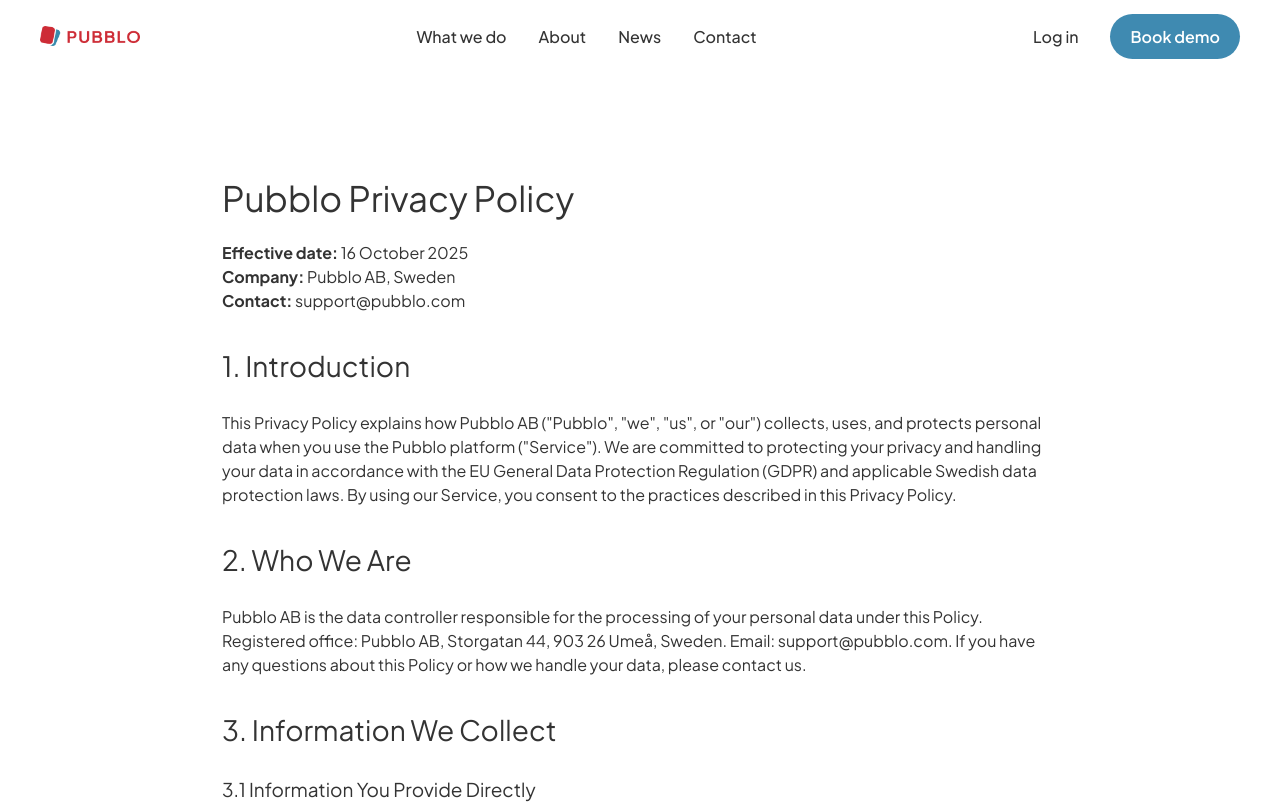
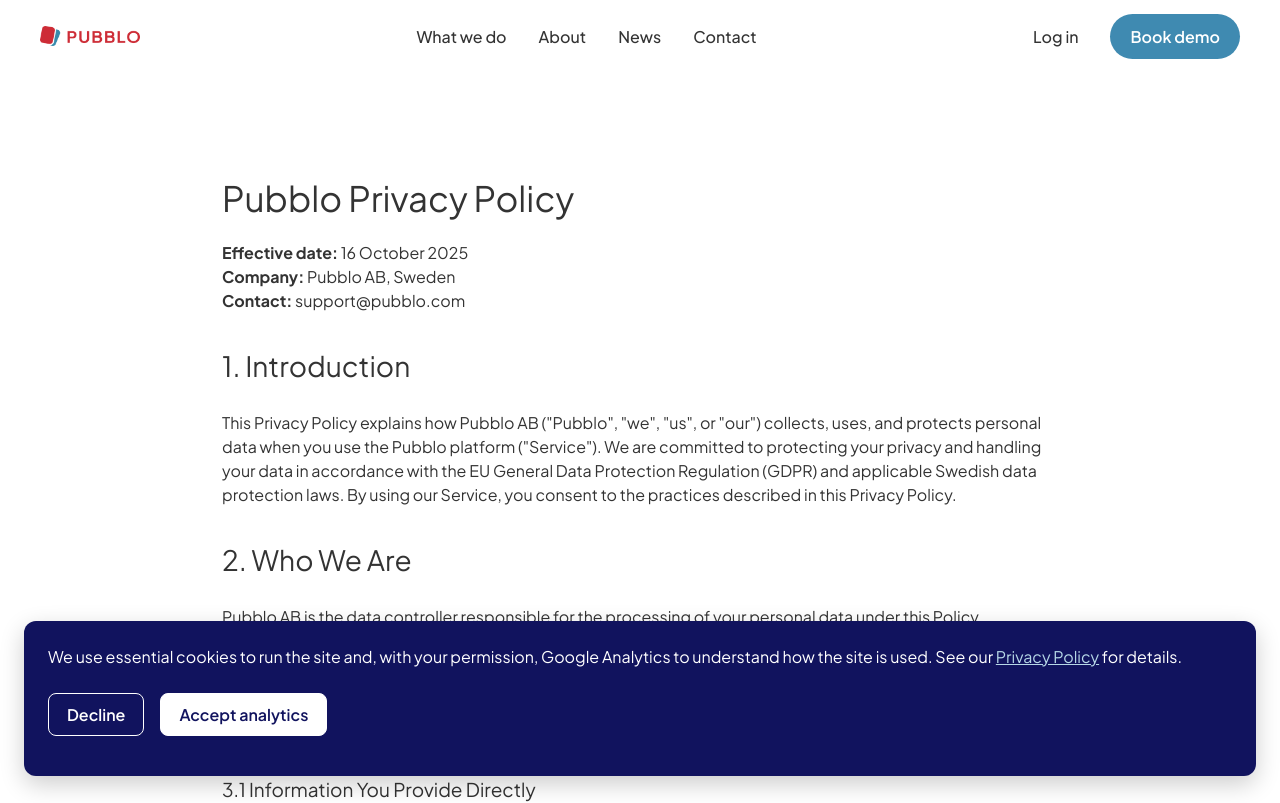
Before and after one commit to pubblo-com/homepage, a React (Create React App) app: page /privacy in a window 1280 px wide. Shown: the top 803 px of the page. Built offline with nearby package versions, Linux system fonts and the light colour scheme.

Commit message:
feat: Implement cookie consent management and integrate Google Analytics; add CookieConsent component and update PrivacyPage

```diff
--- a/src/App.js
+++ b/src/App.js
@@ -20,9 +20,12 @@
 import ComparePage from './pages/ComparePage';
 import ContactPage from './pages/ContactPage';
 import LaunchPage from './pages/LaunchPage';
+import CookieConsent from './components/CookieConsent';
+import { useGoogleAnalytics } from './utils/analytics';
 
 function AppContent() {
   const navigate = useNavigate();
+  useGoogleAnalytics();
 
   const handleBookDemo = () => {
     navigate('/contact?demo=true');
@@ -55,6 +58,7 @@
         </Routes>
         <Footer />
       </div>
+      <CookieConsent />
     </>
   );
 }
--- /dev/null
+++ b/src/components/CookieConsent.js
@@ -0,0 +1,107 @@
+import React, { useEffect, useState } from 'react';
+import styled from 'styled-components';
+import { Link } from 'react-router-dom';
+import { colors, spacing, typography, breakpoints } from '../styles/tokens';
+import { getConsent, setConsent, CONSENT_EVENT } from '../utils/consent';
+
+const Bar = styled.div`
+  position: fixed;
+  left: ${spacing.medium};
+  right: ${spacing.medium};
+  bottom: ${spacing.medium};
+  z-index: 1000;
+  background: ${colors.secondary};
+  color: ${colors.white};
+  border-radius: 12px;
+  padding: ${spacing.medium} ${spacing.large};
+  box-shadow: 0 8px 24px rgba(0, 0, 0, 0.2);
+  display: flex;
+  align-items: center;
+  gap: ${spacing.large};
+  font-size: ${typography.fontSizeBody};
+  line-height: ${typography.lineHeightBase};
+
+  @media (max-width: ${breakpoints.tablet}) {
+    flex-direction: column;
+    align-items: stretch;
+    gap: ${spacing.medium};
+    padding: ${spacing.medium};
+  }
+`;
+
+const Text = styled.div`
+  flex: 1;
+  a {
+    color: ${colors.lightblue};
+    text-decoration: underline;
+  }
+`;
+
+const Actions = styled.div`
+  display: flex;
+  gap: ${spacing.small};
+  flex-shrink: 0;
+
+  @media (max-width: ${breakpoints.tablet}) {
+    flex-wrap: wrap;
+  }
+`;
+
+const BaseBtn = styled.button`
+  font-family: ${typography.fontFamily};
+  font-size: ${typography.fontSizeBody};
+  font-weight: ${typography.fontWeightSemiBold};
+  padding: 10px 18px;
+  border-radius: 8px;
+  border: 1px solid ${colors.white};
+  cursor: pointer;
+  transition: background 0.15s ease, color 0.15s ease;
+`;
+
+const Accept = styled(BaseBtn)`
+  background: ${colors.white};
+  color: ${colors.secondary};
+  border-color: ${colors.white};
+
+  &:hover {
+    background: ${colors.lightblue};
+  }
+`;
+
+const Decline = styled(BaseBtn)`
+  background: transparent;
+  color: ${colors.white};
+
+  &:hover {
+    background: rgba(255, 255, 255, 0.12);
+  }
+`;
+
+const CookieConsent = () => {
+  const [visible, setVisible] = useState(false);
+
+  useEffect(() => {
+    setVisible(getConsent() === null);
+    const onChange = () => setVisible(getConsent() === null);
+    window.addEventListener(CONSENT_EVENT, onChange);
+    return () => window.removeEventListener(CONSENT_EVENT, onChange);
+  }, []);
+
+  if (!visible) return null;
+
+  return (
+    <Bar role='dialog' aria-live='polite' aria-label='Cookie consent'>
+      <Text>
+        We use essential cookies to run the site and, with your permission, Google Analytics
+        to understand how the site is used. See our{' '}
+        <Link to='/privacy'>Privacy Policy</Link> for details.
+      </Text>
+      <Actions>
+        <Decline onClick={() => setConsent({ analytics: false })}>Decline</Decline>
+        <Accept onClick={() => setConsent({ analytics: true })}>Accept analytics</Accept>
+      </Actions>
+    </Bar>
+  );
+};
+
+export default CookieConsent;
--- a/src/pages/PrivacyPage.js
+++ b/src/pages/PrivacyPage.js
@@ -1,6 +1,7 @@
 import React from 'react';
 import styled from 'styled-components';
-import { spacing, breakpoints } from '../styles/tokens';
+import { spacing, breakpoints, colors, typography } from '../styles/tokens';
+import { getConsent, resetConsent, setConsent } from '../utils/consent';
 
 const Wrap = styled.main`
   padding: 64px 0 ${spacing.xXLarge};
@@ -31,6 +32,71 @@
     margin-top: ${spacing.large};
   }
 `;
+
+const ConsentBox = styled.div`
+  margin-top: ${spacing.medium};
+  padding: ${spacing.medium};
+  border: 1px solid ${colors.lightblue};
+  border-radius: 8px;
+  background: ${colors.beige};
+`;
+
+const ConsentActions = styled.div`
+  display: flex;
+  gap: ${spacing.small};
+  flex-wrap: wrap;
+  margin-top: ${spacing.small};
+`;
+
+const ConsentButton = styled.button`
+  font-family: ${typography.fontFamily};
+  font-size: ${typography.fontSizeBody};
+  font-weight: ${typography.fontWeightSemiBold};
+  padding: 8px 16px;
+  border-radius: 6px;
+  border: 1px solid ${colors.primary};
+  background: ${colors.primary};
+  color: ${colors.white};
+  cursor: pointer;
+
+  &.secondary {
+    background: transparent;
+    color: ${colors.primary};
+  }
+`;
+
+const CookieControls = () => {
+  const consent = getConsent();
+  const analyticsOn = !!(consent && consent.analytics);
+  return (
+    <ConsentBox>
+      <p style={{ margin: 0 }}>
+        <strong>Your current choice:</strong>{' '}
+        {consent === null
+          ? 'No choice made yet.'
+          : analyticsOn
+            ? 'Analytics cookies allowed.'
+            : 'Analytics cookies declined.'}
+      </p>
+      <ConsentActions>
+        <ConsentButton onClick={() => setConsent({ analytics: true })}>
+          Allow analytics
+        </ConsentButton>
+        <ConsentButton className='secondary' onClick={() => setConsent({ analytics: false })}>
+          Decline analytics
+        </ConsentButton>
+        <ConsentButton className='secondary' onClick={() => resetConsent()}>
+          Reset / show banner again
+        </ConsentButton>
+      </ConsentActions>
+      <p style={{ marginTop: spacing.small, fontSize: typography.fontSizeBodySmall }}>
+        Your choice is stored locally in your browser. Declining or resetting takes effect
+        on the next page load; existing Google Analytics scripts will no longer receive
+        new page views after you decline.
+      </p>
+    </ConsentBox>
+  );
+};
 
 const PrivacyPage = () => (
   <Wrap>
@@ -156,6 +222,29 @@
       properly without them.
     </p>
 
+    <h3>9.1 Google Analytics</h3>
+    <p>
+      With your consent, we use Google Analytics 4 (provided by Google Ireland Limited) to
+      collect aggregated, pseudonymous statistics about how visitors interact with our website,
+      such as pages visited, session duration, approximate location (derived from a truncated
+      IP address) and device/browser type. We have enabled IP anonymization and do not use
+      Google Analytics for advertising or cross-site tracking. The legal basis for this
+      processing is your consent (Art. 6(1)(a) GDPR), which you can withdraw at any time
+      using the controls below or by clearing the cookies in your browser.
+    </p>
+    <p>
+      Google may transfer data outside the EU/EEA. Such transfers are covered by the EU-U.S.
+      Data Privacy Framework and Standard Contractual Clauses where applicable. For more
+      information, see Google's privacy policy at{' '}
+      <a href='https://policies.google.com/privacy' target='_blank' rel='noopener noreferrer'>
+        policies.google.com/privacy
+      </a>
+      .
+    </p>
+
+    <h3>9.2 Manage Your Cookie Preferences</h3>
+    <CookieControls />
+
     <h2>10. Your Rights Under GDPR</h2>
     <p>You have the following rights:</p>
     <ul>
--- /dev/null
+++ b/src/utils/analytics.js
@@ -0,0 +1,61 @@
+import { useEffect, useRef } from 'react';
+import { useLocation } from 'react-router-dom';
+import { hasAnalyticsConsent, CONSENT_EVENT } from './consent';
+
+const GA_ID = process.env.REACT_APP_GA_ID;
+
+let initialized = false;
+
+function initGA() {
+  if (initialized || !GA_ID || typeof window === 'undefined') return;
+  initialized = true;
+
+  const script = document.createElement('script');
+  script.async = true;
+  script.src = `https://www.googletagmanager.com/gtag/js?id=${GA_ID}`;
+  document.head.appendChild(script);
+
+  window.dataLayer = window.dataLayer || [];
+  function gtag() {
+    window.dataLayer.push(arguments);
+  }
+  window.gtag = gtag;
+  gtag('js', new Date());
+  // send_page_view: false because we send manually on route changes
+  gtag('config', GA_ID, { send_page_view: false, anonymize_ip: true });
+}
+
+function sendPageView(path) {
+  if (typeof window === 'undefined' || typeof window.gtag !== 'function') return;
+  window.gtag('event', 'page_view', {
+    page_path: path,
+    page_location: window.location.href,
+    page_title: document.title,
+  });
+}
+
+export function useGoogleAnalytics() {
+  const location = useLocation();
+  const lastPath = useRef(null);
+
+  useEffect(() => {
+    if (!GA_ID) return;
+
+    const path = location.pathname + location.search;
+
+    const track = () => {
+      if (!hasAnalyticsConsent()) return;
+      initGA();
+      if (path === lastPath.current) return;
+      lastPath.current = path;
+      sendPageView(path);
+    };
+
+    track();
+
+    // If consent is granted later, fire the current pageview retroactively.
+    const onConsentChange = () => track();
+    window.addEventListener(CONSENT_EVENT, onConsentChange);
+    return () => window.removeEventListener(CONSENT_EVENT, onConsentChange);
+  }, [location]);
+}
--- /dev/null
+++ b/src/utils/consent.js
@@ -0,0 +1,47 @@
+// Lightweight cookie consent state for analytics.
+// Stored in localStorage. Emits a window event when changed so other
+// modules (e.g. analytics) can react.
+
+const STORAGE_KEY = 'pubblo_consent_v1';
+export const CONSENT_EVENT = 'pubblo:consent-changed';
+
+export function getConsent() {
+  if (typeof window === 'undefined') return null;
+  try {
+    const raw = window.localStorage.getItem(STORAGE_KEY);
+    if (!raw) return null;
+    const parsed = JSON.parse(raw);
+    return parsed && typeof parsed === 'object' ? parsed : null;
+  } catch {
+    return null;
+  }
+}
+
+export function hasAnalyticsConsent() {
+  const c = getConsent();
+  return !!(c && c.analytics === true);
+}
+
+export function setConsent(next) {
+  if (typeof window === 'undefined') return;
+  const value = {
+    analytics: !!next.analytics,
+    timestamp: new Date().toISOString(),
+  };
+  try {
+    window.localStorage.setItem(STORAGE_KEY, JSON.stringify(value));
+  } catch {
+    /* ignore */
+  }
+  window.dispatchEvent(new CustomEvent(CONSENT_EVENT, { detail: value }));
+}
+
+export function resetConsent() {
+  if (typeof window === 'undefined') return;
+  try {
+    window.localStorage.removeItem(STORAGE_KEY);
+  } catch {
+    /* ignore */
+  }
+  window.dispatchEvent(new CustomEvent(CONSENT_EVENT, { detail: null }));
+}
```
Also changed, not shown: 1 other file (tests, documents, lock files or other folders).
